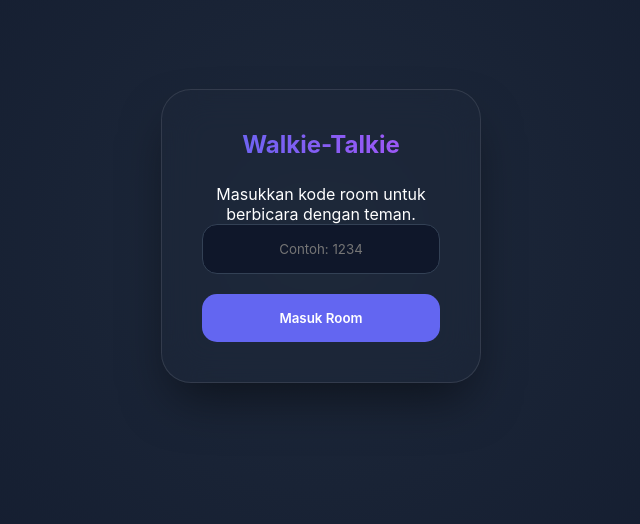
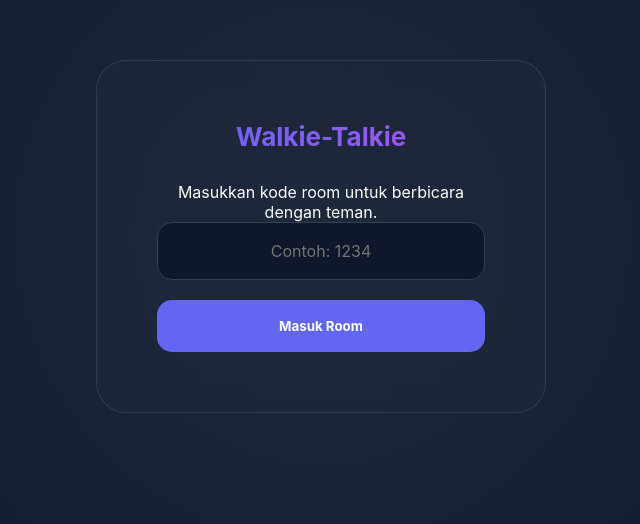
Before and after one commit to rutegamer/walkie-talkie, a website: page public/index.html in a window 1280 px wide. Shown: the part 164-688 px from the top of the page, without its empty margins (319-959 px from the left). Drawn offline with nearby package versions, Linux system fonts and the light colour scheme.

Commit message:
style.css

```diff
--- a/public/style.css
+++ b/public/style.css
@@ -1,17 +1,25 @@
-:root { --primary: #6366f1; --bg: #0f172a; }
-* { box-sizing: border-box; margin: 0; padding: 0; font-family: 'Inter', sans-serif; }
-body { background: radial-gradient(circle at center, #1e293b, #0f172a); height: 100vh; display: flex; justify-content: center; align-items: center; color: white; }
+/* Warna dan Font Premium */
+:root { --primary: #6366f1; --bg: #0f172a; --card: #1e293b; --red: #ef4444; }
+* { box-sizing: border-box; margin: 0; padding: 0; font-family: 'Inter', system-ui, sans-serif; }
 
-.app-container { background: rgba(30, 41, 59, 0.4); backdrop-filter: blur(20px); border: 1px solid rgba(255,255,255,0.1); padding: 40px; border-radius: 30px; width: 320px; box-shadow: 0 25px 50px -12px rgba(0,0,0,0.5); text-align: center; }
+body { background: radial-gradient(circle at center, #1e293b, #0f172a); height: 100vh; display: flex; justify-content: center; align-items: center; color: white; overflow: hidden; }
 
-h1 { font-size: 24px; margin-bottom: 25px; background: linear-gradient(to right, #6366f1, #a855f7); -webkit-background-clip: text; -webkit-text-fill-color: transparent; }
+/* Wadah Aplikasi */
+.app-container { background: rgba(30, 41, 59, 0.7); backdrop-filter: blur(20px); padding: 40px; border-radius: 30px; text-align: center; border: 1px solid rgba(255,255,255,0.1); width: 90%; transition: 0.3s; }
 
-input { width: 100%; padding: 16px; border-radius: 15px; border: 1px solid #334155; background: #0f172a; color: white; margin-bottom: 20px; text-align: center; }
+/* Tampilan Desktop Lebih Lebar */
+@media (min-width: 768px) { .app-container { width: 450px; padding: 60px; } }
 
-.primary-btn { width: 100%; padding: 16px; background: var(--primary); border: none; border-radius: 15px; color: white; font-weight: 600; cursor: pointer; }
+h1 { font-size: 26px; margin-bottom: 30px; background: linear-gradient(to right, #6366f1, #a855f7); -webkit-background-clip: text; -webkit-text-fill-color: transparent; }
 
+input { width: 100%; padding: 18px; border-radius: 15px; border: 1px solid #334155; background: #0f172a; color: white; margin-bottom: 20px; text-align: center; font-size: 16px; }
+
+.primary-btn { width: 100%; padding: 18px; background: var(--primary); border: none; border-radius: 15px; color: white; font-weight: 700; cursor: pointer; transition: 0.3s; }
+.primary-btn:hover { transform: scale(1.02); }
+
+/* Tombol PTT Mewah */
 .ptt-btn { width: 160px; height: 160px; border-radius: 50%; background: radial-gradient(circle, #ef4444, #991b1b); border: none; color: white; font-weight: bold; font-size: 16px; box-shadow: 0 10px 25px rgba(239, 68, 68, 0.3); transition: 0.3s; touch-action: manipulation; }
 .ptt-btn.active { transform: scale(0.9); box-shadow: 0 0 40px #ef4444; }
 
-.status { margin-top: 25px; font-size: 12px; color: #94a3b8; }
+.status { margin-top: 30px; font-size: 14px; color: #94a3b8; }
 .hidden { display: none !important; }
```
